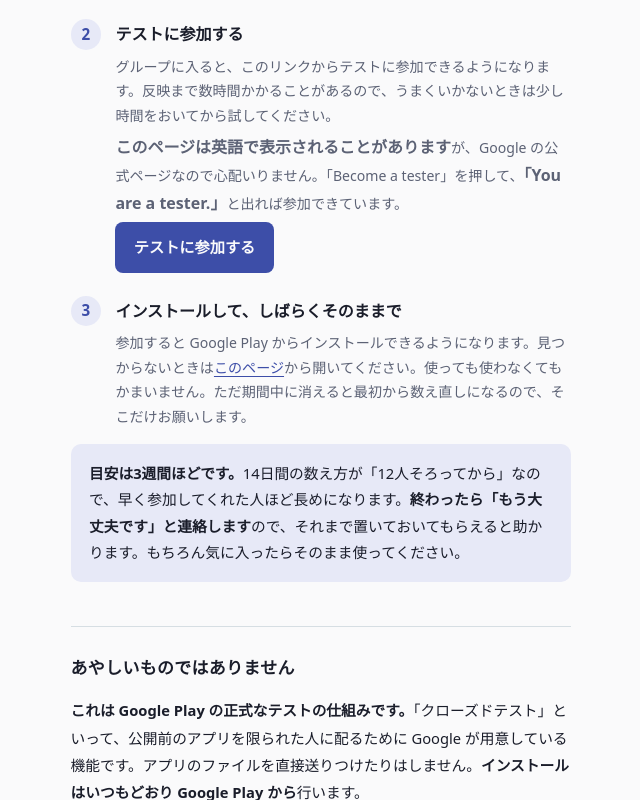
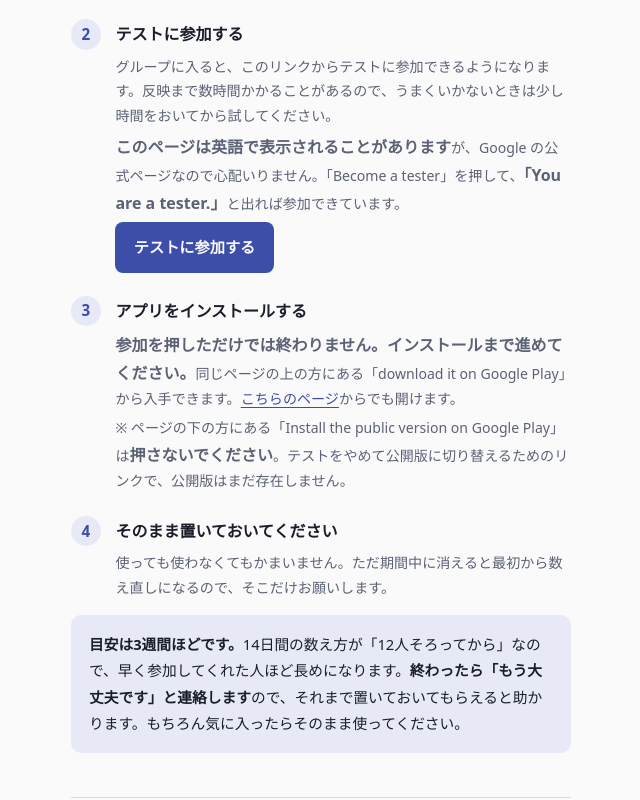
Before and after one commit to xxnotfoundxx/app-policies, a plain HTML site: page calcmemo/tester.html in a window 1280 px wide. Shown: the part 1739-2539 px from the top of the page, without its empty margins (319-959 px from the left). Drawn offline with Linux system fonts and the light colour scheme.

Commit message:
案内ページ: インストールを独立した手順にし、誤って押しやすいリンクを警告

```diff
--- a/calcmemo/tester.html
+++ b/calcmemo/tester.html
@@ -236,7 +236,7 @@
 
   <section>
     <p class="lede">趣味で Android アプリを作ってみました。Google Play で公開するには<strong>「12人以上が14日間つづけて登録している」</strong>という条件を満たす必要があって、そこで足踏みしています。よければ協力してもらえませんか。</p>
-    <p class="small muted">入れっぱなしにしておいてもらえれば、それだけで条件は満たせます。毎日使う必要はありません。</p>
+    <p class="small muted">お願いするのは<strong>インストールして置いておくことだけ</strong>です。毎日使う必要はありません。</p>
   </section>
 
   <section>
@@ -289,8 +289,15 @@
       </li>
       <li>
         <div class="body">
-          <strong>インストールして、しばらくそのままで</strong>
-          <p class="why">参加すると Google Play からインストールできるようになります。見つからないときは<a href="https://play.google.com/store/apps/details?id=com.appdevelopsk.calcmemo&amp;hl=ja">このページ</a>から開いてください。使っても使わなくてもかまいません。ただ期間中に消えると最初から数え直しになるので、そこだけお願いします。</p>
+          <strong>アプリをインストールする</strong>
+          <p class="why"><strong>参加を押しただけでは終わりません。インストールまで進めてください。</strong>同じページの上の方にある「download it on Google Play」から入手できます。<a href="https://play.google.com/store/apps/details?id=com.appdevelopsk.calcmemo&amp;hl=ja">こちらのページ</a>からでも開けます。</p>
+          <p class="why">※ ページの下の方にある「Install the public version on Google Play」は<strong>押さないでください</strong>。テストをやめて公開版に切り替えるためのリンクで、公開版はまだ存在しません。</p>
+        </div>
+      </li>
+      <li>
+        <div class="body">
+          <strong>そのまま置いておいてください</strong>
+          <p class="why">使っても使わなくてもかまいません。ただ期間中に消えると最初から数え直しになるので、そこだけお願いします。</p>
         </div>
       </li>
     </ol>
```
